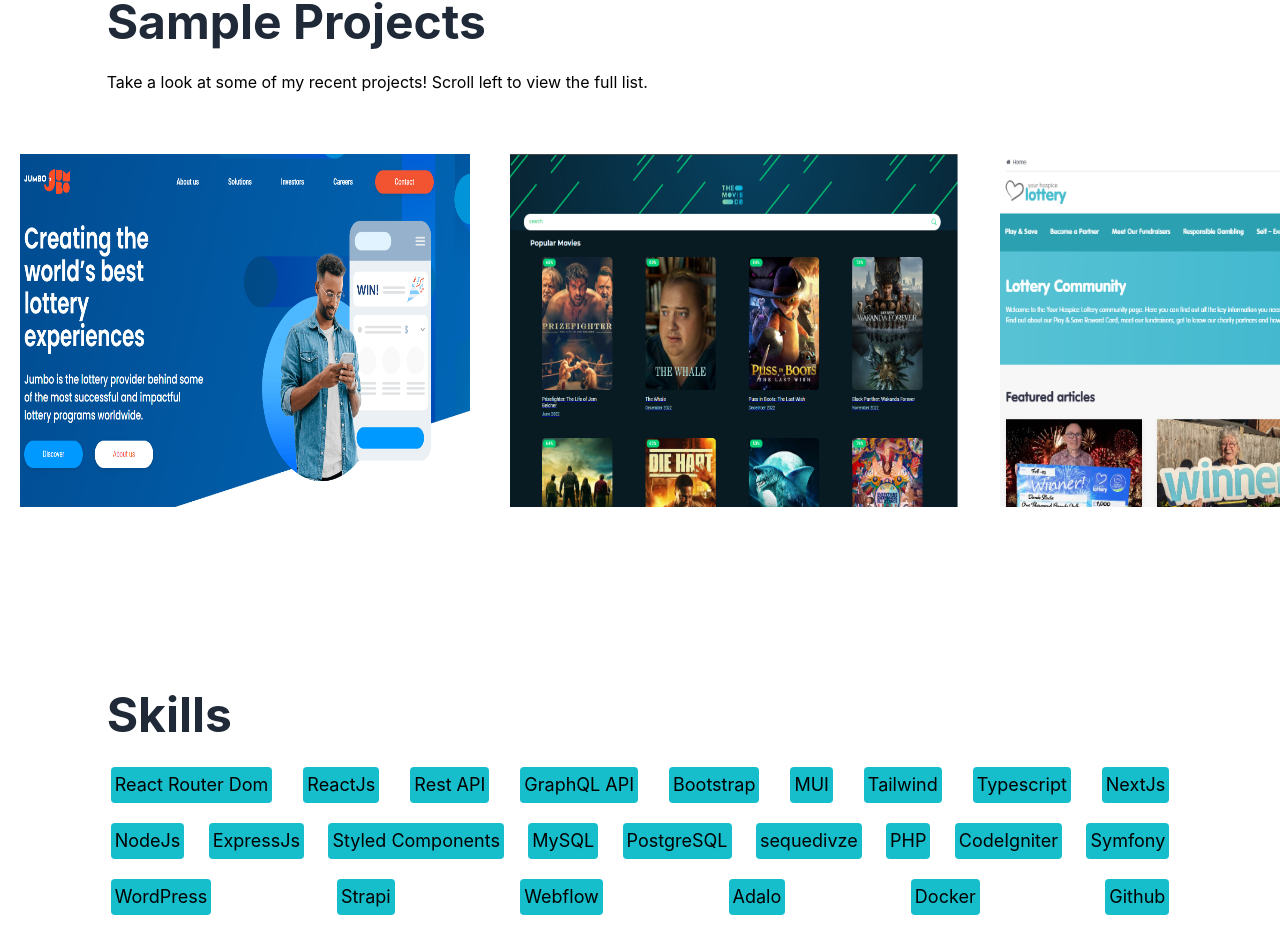
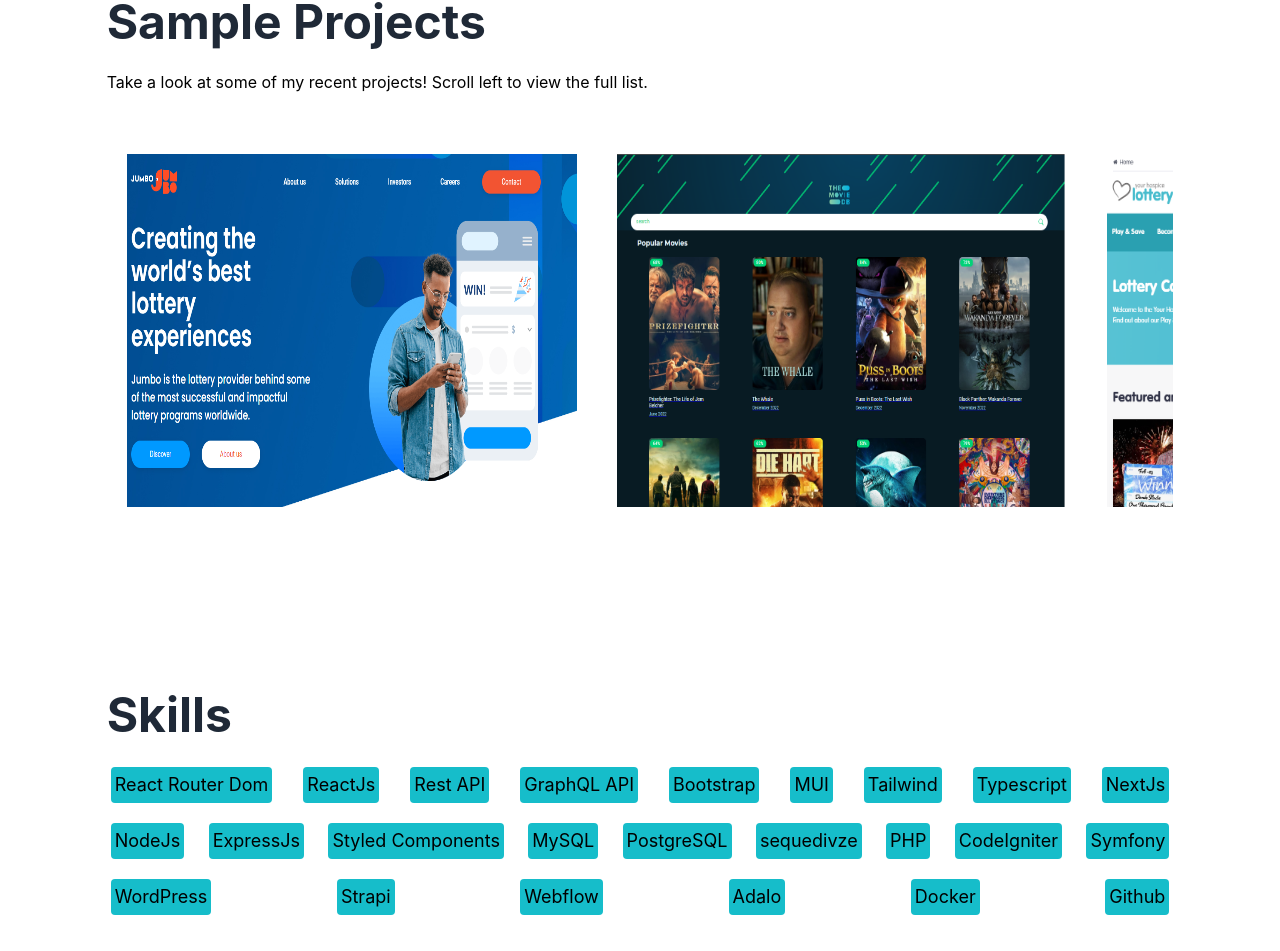
Before and after one commit to zahratalaei/portfolio, a Next.js app: page / in a window 1280 px wide. Shown: the part 1018-1969 px from the top of the page. Built offline with nearby package versions, Linux system fonts and the light colour scheme.

Commit message:
change cv link

```diff
--- a/components/Nav.js
+++ b/components/Nav.js
@@ -32,7 +32,7 @@
                 </div>
                 <div className={`${flexBetween} gap-8`}>
                   <ul className='flex items-center'>
-                    <li><a href="https://drive.google.com/file/d/1ehbxrfU1B-BBgsaTQdvi6VepMoV6KE81/view?usp=sharing" target="_blank" className='bg-gradient-to-r from-cyan-500 to-teal-500 text-white px-4 py-2 border-none rounded-md ml-8'>Resume</a></li>
+                    <li><a href="https://drive.google.com/file/d/1_Jz9VxRxdI504XN8Om5xWYE6Et4FJ_PL/view?usp=sharing" target="_blank" className='bg-gradient-to-r from-cyan-500 to-teal-500 text-white px-4 py-2 border-none rounded-md ml-8'>Resume</a></li>
 
                     <li className='text-5xl flex justify-center gap-16 py-3 text-teal-600 '>
                       <a href="https://www.linkedin.com/in/zahra-talaei-2582069b/"><AiFillLinkedin/></a>
@@ -53,7 +53,7 @@
                 <>
                 <div className={`${flexBetween} gap-8`}>
                   <ul className='flex items-center'>
-                    <li><a href="https://drive.google.com/file/d/1ehbxrfU1B-BBgsaTQdvi6VepMoV6KE81/view?usp=sharing" target="_blank" className='bg-gradient-to-r from-cyan-500 to-teal-500 text-white px-4 py-2 border-none rounded-md ml-8'>Resume</a></li>
+                    <li><a href="https://drive.google.com/file/d/1_Jz9VxRxdI504XN8Om5xWYE6Et4FJ_PL/view?usp=sharing" target="_blank" className='bg-gradient-to-r from-cyan-500 to-teal-500 text-white px-4 py-2 border-none rounded-md ml-8'>Resume</a></li>
 
                     <li className='text-5xl flex justify-center gap-16 py-3 text-teal-600 '>
                       <a href="https://www.linkedin.com/in/zahra-talaei-2582069b/"><AiFillLinkedin/></a>
--- a/components/Projects.js
+++ b/components/Projects.js
@@ -38,7 +38,7 @@
             <p className="py-5">Take a look at some of my recent projects! Scroll left to view the full list.</p>
           </div>
         </motion.div>
-        <div className="mt-10 h-[353px] w-full overflow-x-auto overflow-y-hidden">
+        <div className="mt-10 h-[353px] mx-auto w-5/6 overflow-x-auto overflow-y-hidden">
           <ul className="w-[2800px] whitespace-nowrap">
             {projects.map((project)=>(
               <li className="relative mx-5 inline-block h-[380px] w-[450px] overflow-auto">
```
